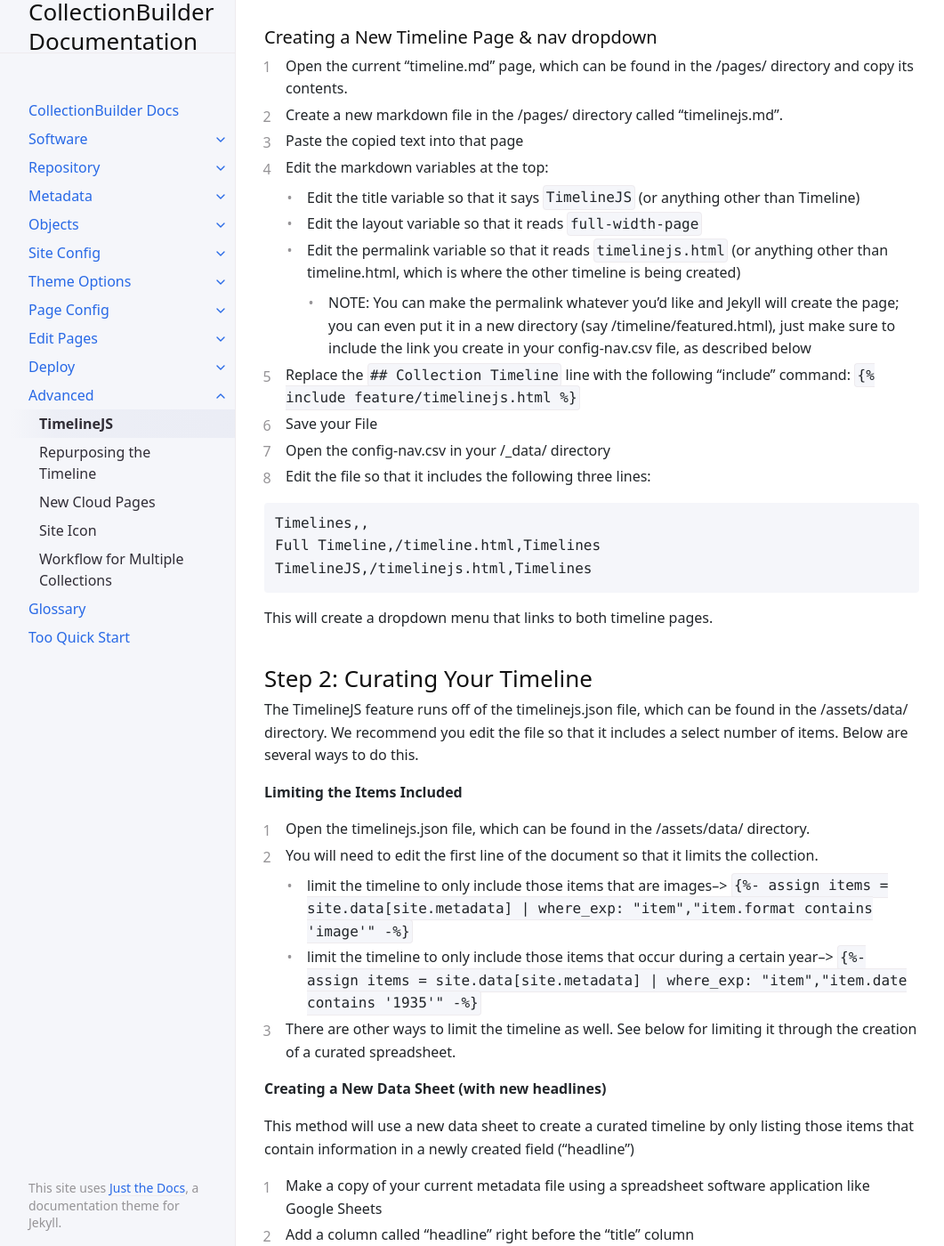
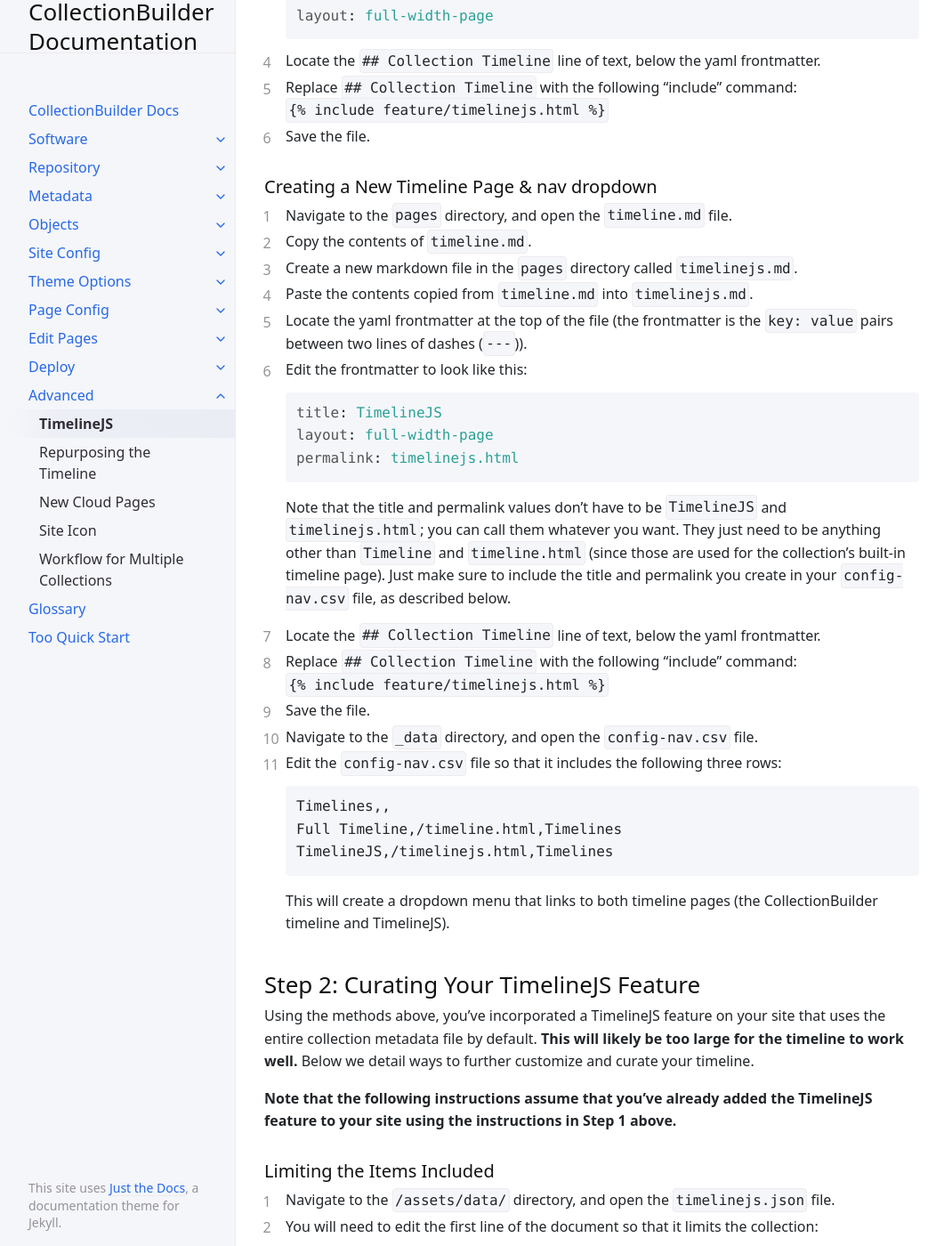
Before and after one commit to CollectionBuilder/cb-docs, a Jekyll site: the page built from docs/advanced/timelinejs.md, in a window 1280 px wide and 1400 px high, scrolled down 1197 px. Shown: the whole window at 89% size, without its empty margins (107-1168 px from the left). Built offline with Jekyll 4.4.1, drawn with Linux system fonts in a browser that asks for light colours; some of the changed text lies outside the part shown.

Commit message:
finish timelinejs

````diff
--- a/docs/advanced/timelinejs.md
+++ b/docs/advanced/timelinejs.md
@@ -10,83 +10,98 @@ nav_order: 1
 We've incorporated the TimelineJS code into CollectionBuilder in order to offer this feature generated from your collection metadata and objects.
 
 {:.alert .alert-yellow}
-Currently, the CollectionBuilder timelinejs feature will create a timeline based on your entire collection metadata file by default.
-**This will likely be too large for the timeline to work well.**
-Below we detail ways to further customize and curate your timeline.
+Currently, the CollectionBuilder TimelineJS feature will create a timeline based on your entire collection metadata file by default, but can be edited to only show items you've curated..
+Below you'll find instructions split into two steps: [Step 1](#step-1-including-timelinejs-on-a-page) shows how to add TimelinJS to your site, while [Step 2](#step-2-curating-your-timeline) has instructions on how to edit your TimelineJS instance after it's been added.
 
 ## Step 1: Including TimelineJS on a page
 
-There are three basic options for including a TimelineJS feature in your CollectionBuilder site: you may 1) insert the TimelineJS into the Home Page; 2) replace the current timeline page with a TimelineJS page; or 3) create a new TimelineJS page.
+There are three basic options for including a TimelineJS feature in your CollectionBuilder site. They are:
+
+1. insert the TimelineJS into the Home Page;
+2. replace the current timeline page with a TimelineJS page; or
+3. create a new TimelineJS page.
+
 The instructions below detail each of these options.
 
 ### Inserting TimelineJS into the Home Page
 
-1. Open the "home-infographic.html" file in the "_layouts" directory.
-2. You may want to edit the column sizes or arrangement of the "home-infographic.html" file (follow the instructions in the [Home Page](../../home/) documentation to rearrange the Home page layout). The TimelineJS feature will work decently in a smaller section, but it looks best in a wider format (for example, consider replacing the carousel with TimelineJS).
-3. Add
+1. Open the `home-infographic.html` file in the `_layouts` directory.
+2. You may want to edit the column sizes or arrangement of the `home-infographic.html` file (follow the instructions in the [Home Page](../../home/) documentation to rearrange the Home page layout). The TimelineJS feature will work decently in a smaller section, but it looks best in a wider format (for example, consider replacing the carousel with TimelineJS).
+3. Add the following code to the section of the `home-infographic.html` file in which you'd like the feature to appear:
 `{% raw %}{% include feature/timelinejs.html %}{% endraw %}`
-to the section of the "home-infographic.html" file in which you'd like the feature to appear.
 4. Save the file.
 
 ### Replacing the Current Timeline Page
 
-1. Navigate to the `pages/` directory, and open the `timeline.md` file.
-2. Locate the yaml frontmatter at the top of the file (the `key: value` pairs between two lines of dashes (`---`)).
+1. Navigate to the `pages` directory, and open the `timeline.md` file.
+2. Locate the yaml frontmatter at the top of the file (the frontmatter is the `key: value` pairs between two lines of dashes (`---`)).
 3. Edit the value for `layout` to look like this:
 ```yaml
 layout: full-width-page
 ```
 4. Locate the `## Collection Timeline` line of text, below the yaml frontmatter.
-5. Replace `## Collection Timeline` with the following "include" command: `{% raw %}{% include feature/timelinejs.html %}{% endraw %}`
+5. Replace `## Collection Timeline` with the following "include" command:
+`{% raw %}{% include feature/timelinejs.html %}{% endraw %}`
 6. Save the file.
 
 ### Creating a New Timeline Page & nav dropdown
 
-1. Open the current "timeline.md" page, which can be found in the /pages/ directory and copy its contents.
-2. Create a new markdown file in the /pages/ directory called "timelinejs.md".
-3. Paste the copied text into that page
-4. Edit the markdown variables at the top:
-    - Edit the title variable so that it says `TimelineJS` (or anything other than Timeline)
-    - Edit the layout variable so that it reads `full-width-page`
-    - Edit the permalink variable so that it reads `timelinejs.html` (or anything other than timeline.html, which is where the other timeline is being created)
-        - NOTE: You can make the permalink whatever you'd like and Jekyll will create the page; you can even put it in a new directory (say /timeline/featured.html), just make sure to include the link you create in your config-nav.csv file, as described below
-5. Replace the `## Collection Timeline` line with the following "include" command: `{% raw %}{% include feature/timelinejs.html %}{%endraw%}`
-6. Save your File
-7. Open the config-nav.csv in your /_data/ directory
-8. Edit the file so that it includes the following three lines:
-
+1. Navigate to the `pages` directory, and open the `timeline.md` file.
+2. Copy the contents of `timeline.md`.
+3. Create a new markdown file in the `pages` directory called `timelinejs.md`.
+4. Paste the contents copied from `timeline.md` into `timelinejs.md`.
+5. Locate the yaml frontmatter at the top of the file (the frontmatter is the `key: value` pairs between two lines of dashes (`---`)).
+6. Edit the frontmatter to look like this:
+```yaml
+title: TimelineJS
+layout: full-width-page
+permalink: timelinejs.html
+```
+Note that the title and permalink values don't have to be `TimelineJS` and `timelinejs.html`; you can call them whatever you want.
+They just need to be anything other than `Timeline` and `timeline.html` (since those are used for the collection's built-in timeline page).
+Just make sure to include the title and permalink you create in your `config-nav.csv` file, as described below.
+7. Locate the `## Collection Timeline` line of text, below the yaml frontmatter.
+8. Replace `## Collection Timeline` with the following "include" command:
+`{% raw %}{% include feature/timelinejs.html %}{% endraw %}`
+9. Save the file.
+10. Navigate to the `_data` directory, and open the `config-nav.csv` file.
+11. Edit the `config-nav.csv` file so that it includes the following three rows:
 ```
 Timelines,,
 Full Timeline,/timeline.html,Timelines
 TimelineJS,/timelinejs.html,Timelines
 ```
+This will create a dropdown menu that links to both timeline pages (the CollectionBuilder timeline and TimelineJS).
 
-This will create a dropdown menu that links to both timeline pages.
+## Step 2: Curating Your TimelineJS Feature
 
-## Step 2: Curating Your Timeline
+Using the methods above, you've incorporated a TimelineJS feature on your site that uses the entire collection metadata file by default.
+**This will likely be too large for the timeline to work well.**
+Below we detail ways to further customize and curate your timeline.
 
-The TimelineJS feature runs off of the timelinejs.json file, which can be found in the /assets/data/ directory.
-We recommend you edit the file so that it includes a select number of items.
-Below are several ways to do this.
+**Note that the following instructions assume that you've already added the TimelineJS feature to your site using the instructions in Step 1 above.**
 
-**Limiting the Items Included**
+### Limiting the Items Included
 
-1. Open the timelinejs.json file, which can be found in the /assets/data/ directory.
-2. You will need to edit the first line of the document so that it limits the collection.
-    - limit the timeline to only include those items that are images--> `{% raw %}{%- assign items = site.data[site.metadata] | where_exp: "item","item.format contains 'image'" -%}{% endraw %}`
-    - limit the timeline to only include those items that occur during a certain year--> `{% raw %}{%- assign items = site.data[site.metadata] | where_exp: "item","item.date contains '1935'" -%}{% endraw %}`
+1. Navigate to the `/assets/data/` directory, and open the `timelinejs.json` file.
+2. You will need to edit the first line of the document so that it limits the collection:
+    - limit the timeline to only include those items that are images:
+    `{% raw %}{%- assign items = site.data[site.metadata] | where_exp: "item","item.format contains 'image'" -%}{% endraw %}`
+    - limit the timeline to only include those items that occur during a certain year:
+    `{% raw %}{%- assign items = site.data[site.metadata] | where_exp: "item","item.date contains '1935'" -%}{% endraw %}`
 3. There are other ways to limit the timeline as well. See below for limiting it through the creation of a curated spreadsheet.
 
-**Creating a New Data Sheet (with new headlines)**
+### Creating a New Data Spreadsheet (with new headlines)
 
-This method will use a new data sheet to create a curated timeline by only listing those items that contain information in a newly created field ("headline")
+This method will use a new CSV to create a curated timeline by only listing those items that contain information in a newly created field ("headline").
 
-1. Make a copy of your current metadata file using a spreadsheet software application like Google Sheets
-2. Add a column called "headline" right before the "title" column
-3. Add new headlines to those items you'd like included on a timeline (or simply copy and paste the current title into the new cell)
-4. Save the file as a CSV and rename it "timelinejs.csv"
+1. Make a copy of your current metadata file using a spreadsheet software application like Google Sheets.
+2. Add a column called "headline" right before the "title" column.
+3. Add new headline values to those items you'd like included on a timeline (or simply copy and paste the current title into the new cell).
+4. Save the file as a CSV and rename it `timelinejs.csv`.
 5. Add this CSV to your `_data` directory.
-6. Open the timelinejs.json file, which can be found in the /assets/data/ directory.
-7. Edit the first line so that it reads --> `{% raw %}{%- assign items = site.data.timelinejs | where_exp: "item","item.headline" -%}{% endraw %}`
+6. Navigate to the `/assets/data/` directory, and open the `timelinejs.json` file.
+7. Edit the first line so that it reads:
+`{% raw %}{%- assign items = site.data.timelinejs | where_exp: "item","item.headline" -%}{% endraw %}`
 
 This will generate a timeline that only includes items that have a headline.
````
